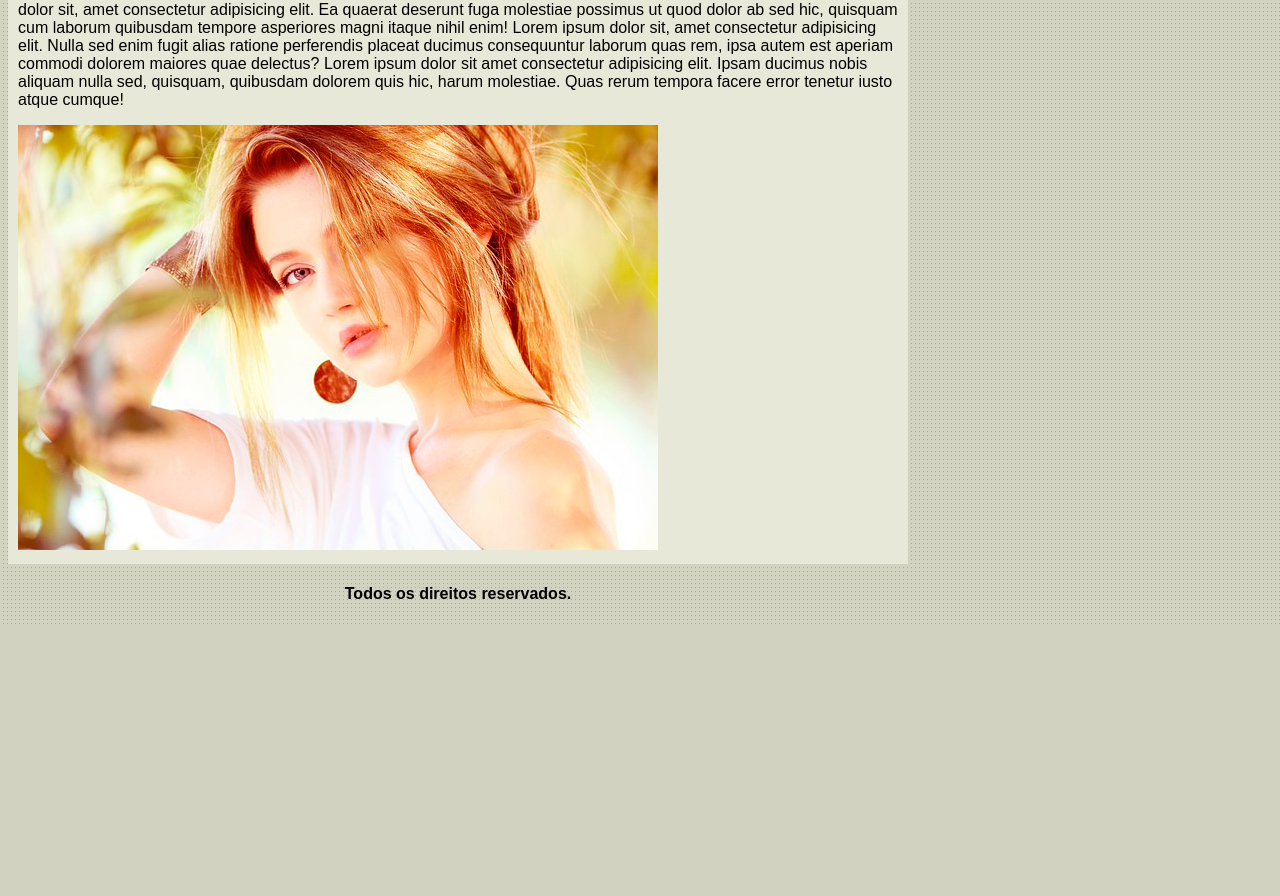
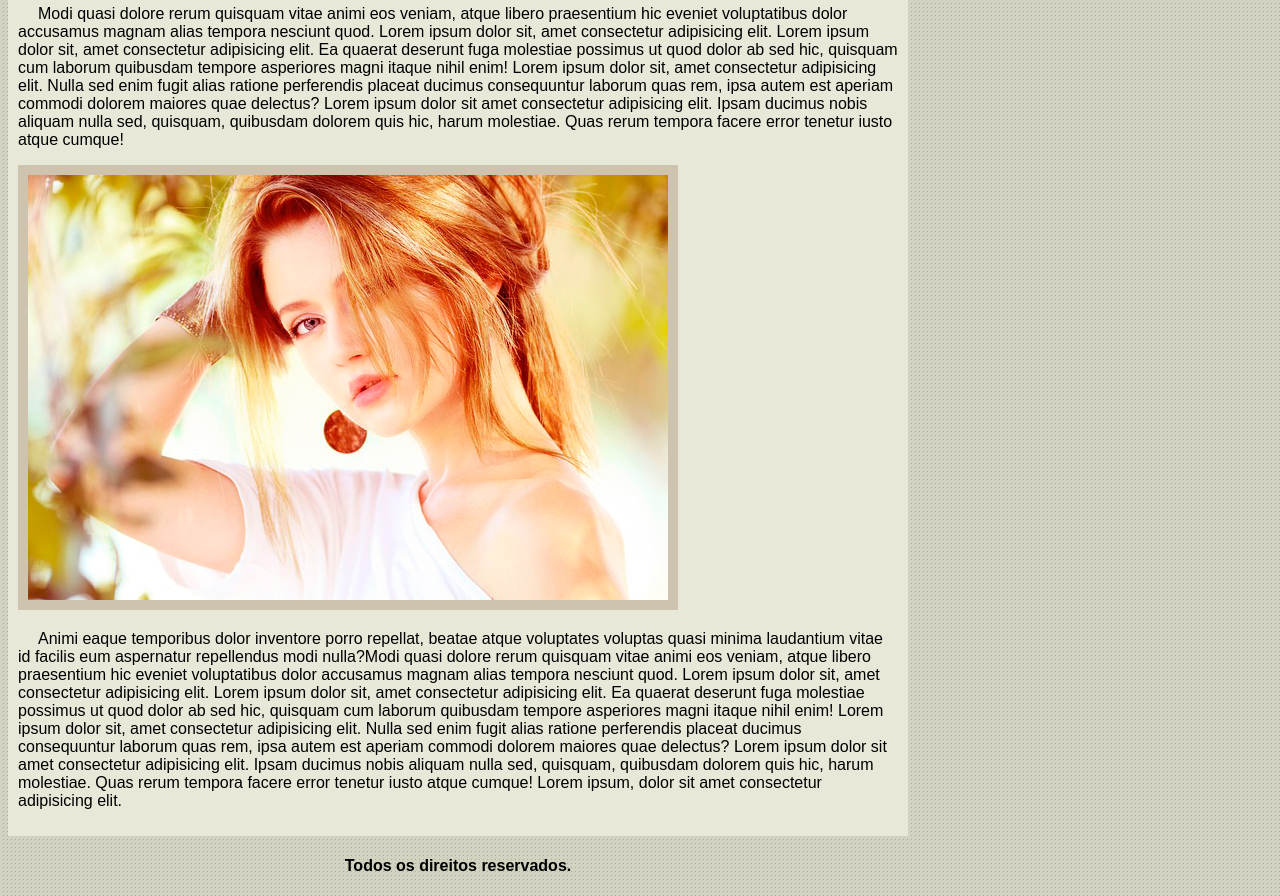
Before and after one commit to liuBsb/pj_anna-bella, a plain HTML site: page campanhas-publicitarias.html in a window 1280 px wide. Shown: the part 1688-2584 px from the top of the page. Before the commit the page ends 2312 px from the top, so only its background shows below. Drawn offline with Linux system fonts and the light colour scheme.

Commit message:
feat: add styles to images

```diff
--- a/campanhas-publicitarias.html
+++ b/campanhas-publicitarias.html
@@ -29,7 +29,7 @@
                 sed, quisquam, quibusdam dolorem quis hic, harum molestiae. Quas rerum tempora facere error tenetur
                 iusto atque cumque!
             </p>
-            <img src="images/foto1.png" alt="">
+            <img src="images/foto1.png" class="img-campanhas">
             <p>Nulla sed enim fugit alias ratione perferendis placeat ducimus consequuntur laborum quas rem, ipsa autem
                 est aperiam commodi dolorem maiores quae delectus? Lorem ipsum dolor sit, amet consectetur adipisicing
                 elit. Ea quaerat deserunt fuga molestiae possimus ut quod dolor ab sed hic, quisquam cum laborum
@@ -38,7 +38,7 @@
                 nulla sed, quisquam, quibusdam dolorem quis hic, harum molestiae. Quas rerum tempora facere error
                 tenetur iusto atque cumque!
             </p>
-            <img src="images/foto2.png" >
+            <img src="images/foto2.png" class="img-campanhas">
             <p>Modi quasi dolore rerum quisquam vitae animi eos veniam, atque libero praesentium hic eveniet
                 voluptatibus dolor accusamus magnam alias tempora nesciunt quod. Lorem ipsum dolor sit, amet consectetur
                 adipisicing elit. Lorem ipsum dolor sit, amet consectetur adipisicing elit. Ea quaerat deserunt fuga
@@ -49,7 +49,20 @@
                 nobis aliquam nulla sed, quisquam, quibusdam dolorem quis hic, harum molestiae. Quas rerum tempora
                 facere error tenetur iusto atque cumque!
             </p>
-            <img src="images/foto3.png" alt="">
+            <img src="images/foto3.png" class="img-campanhas">
+            <p>
+                Animi eaque temporibus dolor inventore porro repellat, beatae atque voluptates voluptas quasi minima laudantium vitae id facilis eum aspernatur repellendus modi nulla?Modi quasi dolore rerum quisquam vitae animi eos veniam, atque libero praesentium hic eveniet
+                voluptatibus dolor accusamus magnam alias tempora nesciunt quod. Lorem ipsum dolor sit, amet consectetur
+                adipisicing elit. Lorem ipsum dolor sit, amet consectetur adipisicing elit. Ea quaerat deserunt fuga
+                molestiae possimus ut quod dolor ab sed hic, quisquam cum laborum quibusdam tempore asperiores magni
+                itaque nihil enim! Lorem ipsum dolor sit, amet consectetur adipisicing elit. Nulla sed enim fugit alias
+                ratione perferendis placeat ducimus consequuntur laborum quas rem, ipsa autem est aperiam commodi
+                dolorem maiores quae delectus? Lorem ipsum dolor sit amet consectetur adipisicing elit. Ipsam ducimus
+                nobis aliquam nulla sed, quisquam, quibusdam dolorem quis hic, harum molestiae. Quas rerum tempora
+                facere error tenetur iusto atque cumque!
+                Lorem ipsum, dolor sit amet consectetur adipisicing elit.
+            </p>
+
         </div>
         <div>
             <h4 class="center">
--- a/style.css
+++ b/style.css
@@ -15,17 +15,26 @@ body{
     background-color: #e8e8d9;
     padding: 10px;
 }
+p {
+    text-indent: 20px;
+
+}
 a {
     text-decoration: none;
     color: #4b566a;
     font-weight: bold;
     padding: 5px;
 }
-.center{
-    text-align: center;
-}
 
 h1 {
     color: #828271;
     font-size: 1.2em;
 }
+
+.center{
+    text-align: center;
+}
+
+.img-campanhas {
+    border: 10px solid #cec3ae;
+}
```
